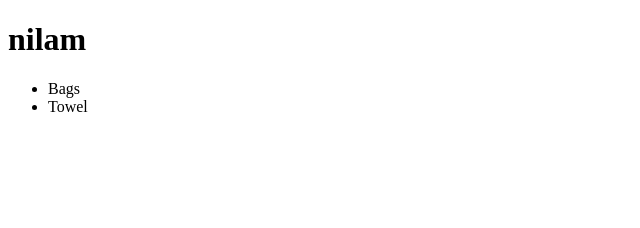
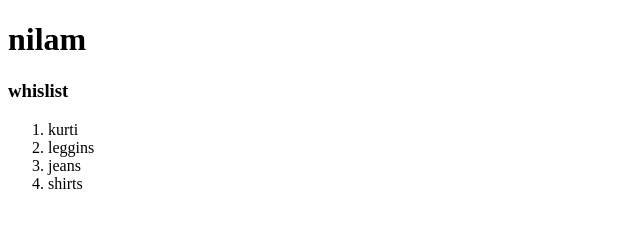
Before and after one commit to NidhiKrishna/myshopping, a plain HTML site: page nilam.html in a window 1280 px wide. Shown: the whole page, without its empty margins (0-640 px from the left). Drawn offline with Linux system fonts and the light colour scheme.

Commit message:
New items has been added to the list

```diff
--- a/nilam.html
+++ b/nilam.html
@@ -5,11 +5,12 @@
 </head>
 <body>
   <h1>nilam</h1>
-
-<ul>
-  <li>Bags</li>
-  <li>Towel</li>
-</ul>
-
+    <h3>whislist</h3>
+       <ol>
+          <li>kurti</li>
+            <li>leggins</li>
+            <li>jeans</li>
+            <li>shirts</li>
+       </ol>
 </body>
 </html>
```
